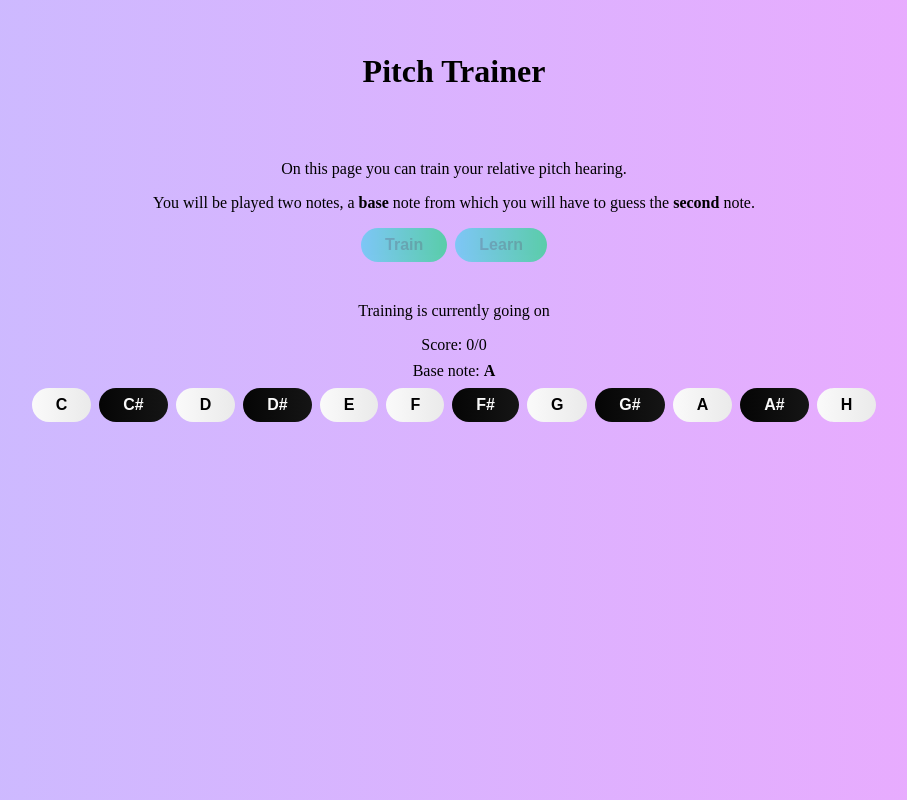
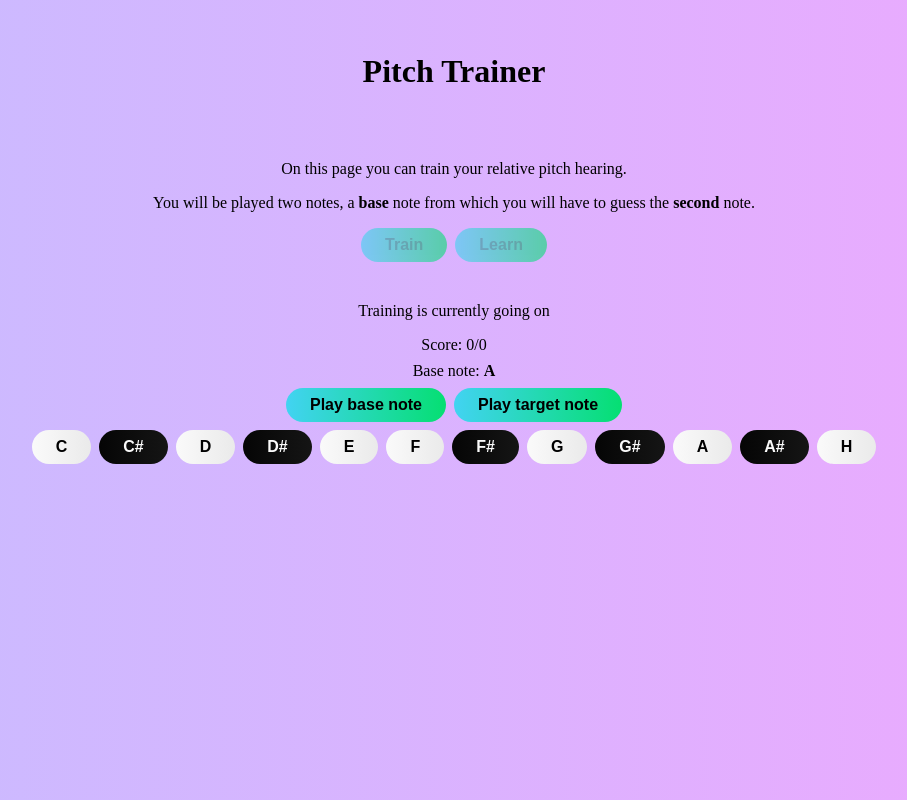
Before and after one commit to boxandav/pitch-trainer, a Vue app in the folder front-end/: page / in a window 1280 px wide. Both pictures are taken after a click on the button "Train". Shown: the whole page, without its empty margins (186-1093 px from the left). Built offline with nearby package versions, Linux system fonts and the light colour scheme; a web font is replaced by a local one.

Commit message:
added note playing into training area

```diff
--- a/front-end/src/components/TrainingArea.vue
+++ b/front-end/src/components/TrainingArea.vue
@@ -11,14 +11,29 @@ const props = withDefaults(defineProps<{
 const correctGuesses = ref(0);
 const totalGuesses = ref(0);
 
-const allNotes = ref(["C", "C#", "D", "D#", "E", "F", "F#", "G", "G#", "A", "A#", "H"]);
+const NOTES_MAPPING: { [key: string]: string } = {
+    "C": "note_c.wav",
+    "C#": "note_cs.wav",
+    "D": "note_d.wav",
+    "D#": "note_ds.wav",
+    "E": "note_e.wav",
+    "F": "note_f.wav",
+    "F#": "note_fs.wav",
+    "G": "note_g.wav",
+    "G#": "note_gs.wav",
+    "A": "note_a.wav",
+    "A#": "note_as.wav",
+    "H": "note_h.wav"
+};
+const NOTE_NAMES = Object.keys(NOTES_MAPPING);
+
 const baseNote: Ref<string | undefined | null> = ref(null);
 const currentNote: Ref<string | undefined | null> = ref(null);
 const resultMessage: Ref<string | undefined | null> = ref(null);
 const isCorrect: Ref<boolean | null> = ref(null);
 
 function getRandomNote(): string | undefined {
-    return allNotes.value[Math.floor(Math.random() * allNotes.value.length)];
+    return NOTE_NAMES[Math.floor(Math.random() * NOTE_NAMES.length)];
 }
 
 function checkGuessedNote(guess: string) {
@@ -35,6 +50,22 @@ function checkGuessedNote(guess: string) {
     currentNote.value = getRandomNote();
 }
 
+function playNote(note: string | null | undefined) {
+    if (!note) return;
+    const filename = NOTES_MAPPING[note];
+    if (!filename) return;
+    try {
+        const audio = new Audio(new URL(`../assets/sounds/${filename}`, import.meta.url).href);
+        void audio.play();
+    } catch (e) {
+        try {
+            const audio = new Audio(`../assets/sounds/${filename}`);
+            void audio.play();
+        } catch (err) {
+        }
+    }
+}
+
 onMounted(function() {
     baseNote.value = getRandomNote();
     currentNote.value = getRandomNote();
@@ -45,15 +76,25 @@ onMounted(function() {
     <div class="training-area">
         <span>Score: {{ correctGuesses }}/{{ totalGuesses }}</span>
         <span>Base note: <b>{{ baseNote }}</b></span>
+        <div class="note-buttons-wrapper">
+            <RoundedButton
+                inner-text="Play base note"
+                @click="playNote(baseNote)"
+            />
+            <RoundedButton
+                inner-text="Play target note"
+                @click="playNote(currentNote)"
+            />
+        </div>
         <span
             class="result-message"
             :class="{ 'correct': isCorrect, 'incorrect': !isCorrect }"
             v-if="resultMessage"
             v-html="resultMessage"
         />
-        <div class="training-note-buttons">
+        <div class="note-buttons-wrapper">
             <RoundedButton
-                v-for="note in allNotes"
+                v-for="note in NOTE_NAMES"
                 :inner-text="note"
                 :note-color="note.includes('#') ? 'black' : 'white'"
                 @click="checkGuessedNote(note)"
@@ -68,10 +109,11 @@ onMounted(function() {
     flex-direction: column;
     gap: 0.5rem;
 }
-.training-note-buttons {
+.note-buttons-wrapper {
     display: flex;
     flex-direction: row;
     gap: 0.5rem;
+    justify-content: center;
 }
 .result-message.correct {
     color: green;
```
